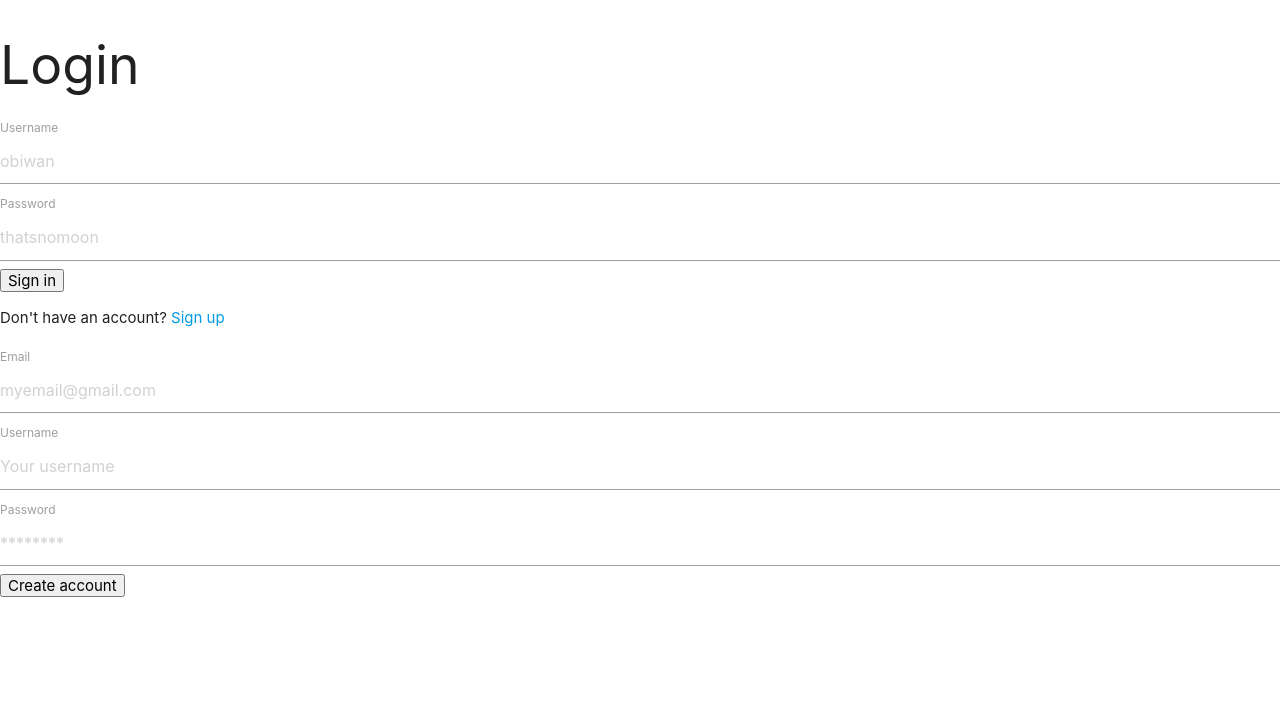
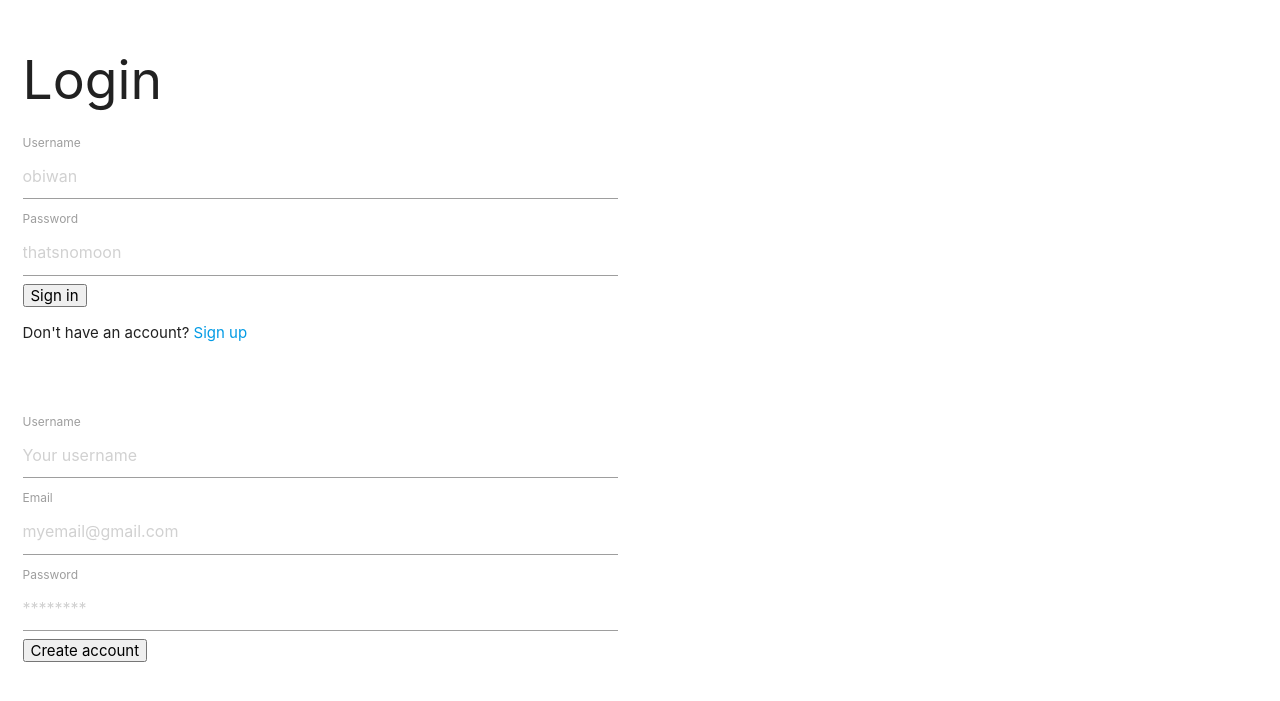
Before and after one commit to meta103/OllieTheSpot, a Node server app: page /auth/ in a window 1280 px wide. Shown: the top 701 px of the page. Run offline with Node 20, Linux system fonts and the light colour scheme; some libraries are stand-ins or nearby versions.

Commit message:
login signup style create

```diff
--- a/views/partials/_login.ejs
+++ b/views/partials/_login.ejs
@@ -1,11 +1,14 @@
+<div class="row">
+  <div class="col s6">
+    <div class="input-field col s12">
         <form action="/auth/login" method="POST" id="form">
           <h2>Login</h2>
 
           <label for="username">Username</label>
-  <input type="text" name="username" placeholder="obiwan">
+          <input type="text" id="autocomplete-input" class="autocomplete" name="username" placeholder="obiwan">
 
           <label for="password">Password</label>
-  <input type="password" name="password" placeholder="thatsnomoon">
+          <input type="password" id="autocomplete-input" class="autocomplete" name="password" placeholder="thatsnomoon">
 
           <% if (errorMessage) { %>
             <div class="error-message"><%= errorMessage %></div>
@@ -17,3 +20,6 @@
             Don't have an account? <a href="/signup">Sign up</a>
           </p>
         </form>
+    </div>
+  </div>
+</div>
--- a/views/partials/_signup.ejs
+++ b/views/partials/_signup.ejs
@@ -1,12 +1,13 @@
+<div class="row">
+  <div class="col s6">
+    <div class="input-field col s12">
       <form id="form" action="/auth/signup" method="POST">
+        <label for="username">Username</label><br>
+        <input type="text" id="autocomplete-input" class="autocomplete" name="username" placeholder="Your username">
         <label for="email">Email</label><br>
-  <input type="text" name="email" placeholder="myemail@gmail.com">
-
-  <label for="username">Username</label><br>
-  <input type="text" name="username" placeholder="Your username">
-
+        <input type="text" id="autocomplete-input" class="autocomplete" name="email" placeholder="myemail@gmail.com">
         <label for="password">Password</label><br>
-  <input type="password" name="password" placeholder="********">
+        <input type="password" id="autocomplete-input" class="autocomplete" name="password" placeholder="********">
           <% if (errorMessage) { %>
             <div class="error-message">
               <%= errorMessage %>
@@ -14,3 +15,6 @@
           <% } %>
           <button type="submit">Create account</button>
       </form>
+    </div>
+  </div>
+</div>
```
Lines whose indentation alone changed are shown as unchanged.
